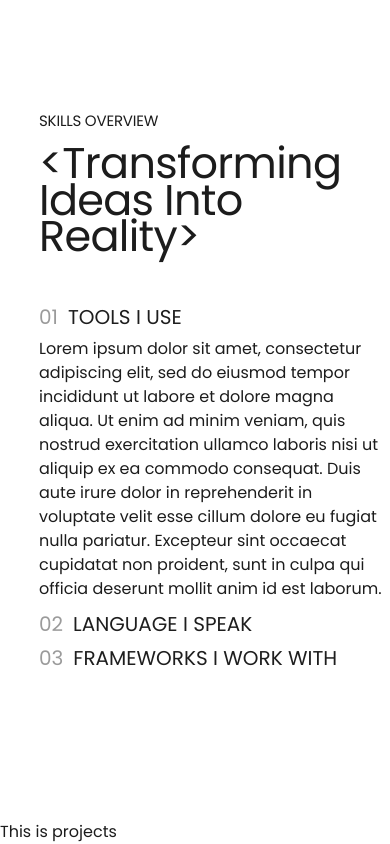
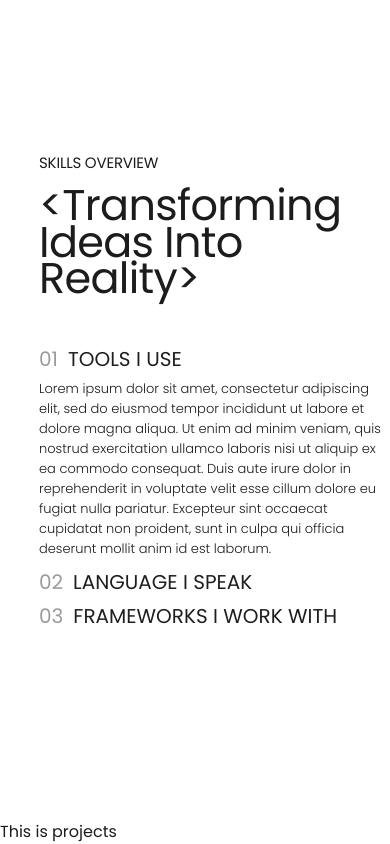
Before and after one commit to ChristySegunto/portfolio-web, a React (Create React App) app: page / in a window 390 px wide. Shown: the part 1628-2472 px from the top of the page. Built offline with nearby package versions, Linux system fonts and the light colour scheme.

Commit message:
adjust font size for mobile

```diff
--- a/src/components/Skills.css
+++ b/src/components/Skills.css
@@ -62,6 +62,13 @@
     margin-right: 10px;
 }
 
+.skills-accordion .accordion-collapse{
+    font-family: Poppins;
+    font-style: normal;
+    font-weight: 300;
+    line-height: normal;
+}
+
 @media (max-width: 425px) {
     .skills-h4{
         font-size: 15px;
@@ -74,6 +81,11 @@
     .skills-accordion-header .accordion-button{
         font-size: 20px;
     }
+
+    .skills-accordion .accordion-collapse{
+        font-size: 13px;
+    }
+
 }
 
 
@@ -104,4 +116,5 @@
     .skills-accordion-header .accordion-button{
         font-size: 17px;
     }
+
 }
```
